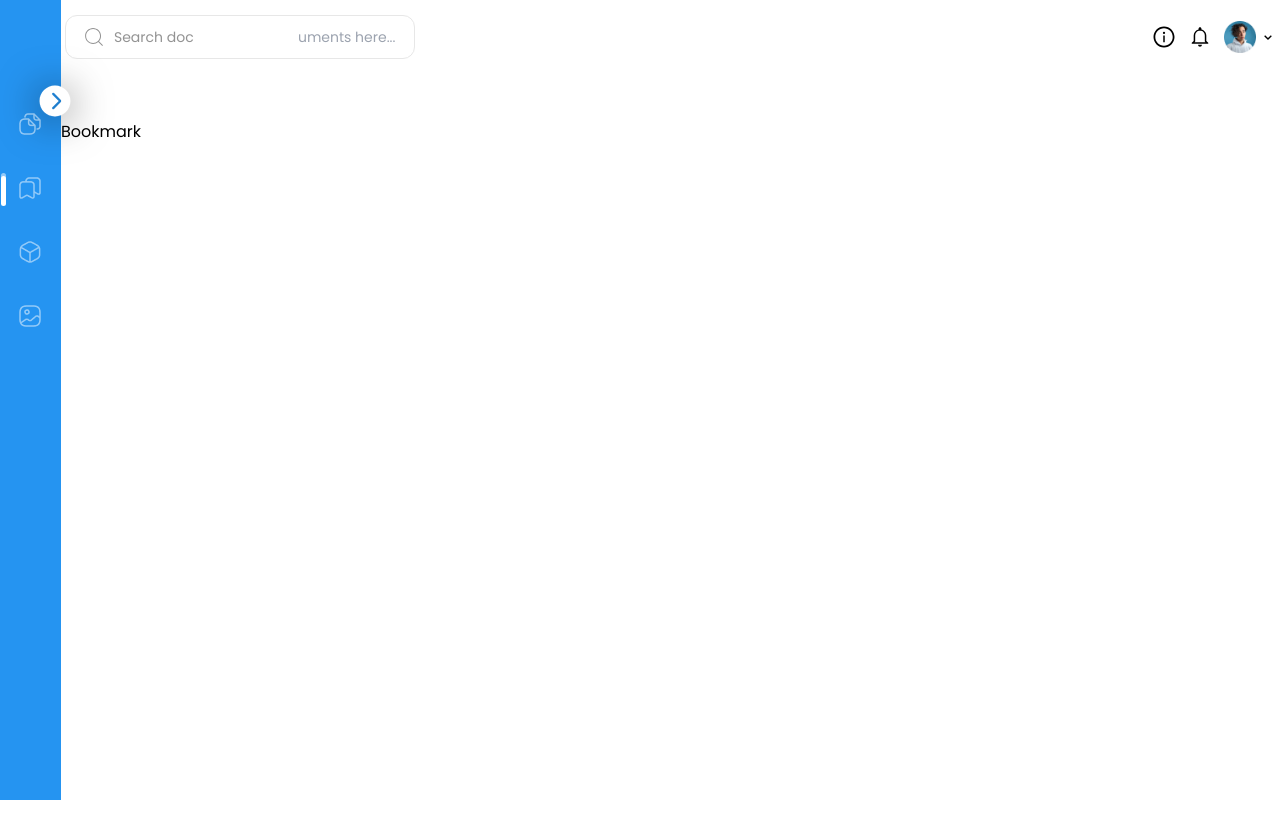
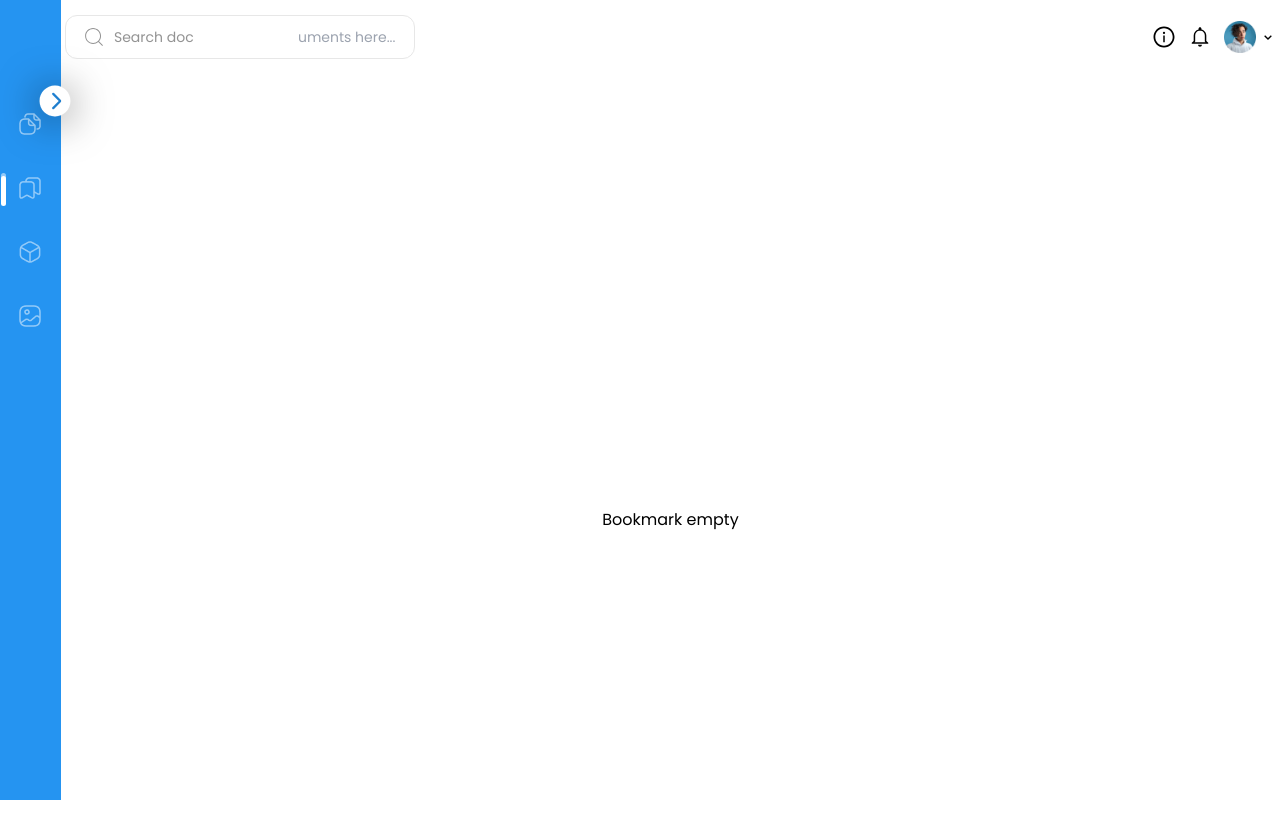
Before and after one commit to mramzannasir/ice-dashboard, a Next.js app: page /bookmark in a window 1280 px wide. Shown: the top 838 px of the page. Built offline with nearby package versions, Linux system fonts and the light colour scheme.

Commit message:
Another Done

```diff
--- a/pages/bookmark/index.jsx
+++ b/pages/bookmark/index.jsx
@@ -4,7 +4,11 @@
 const index = () => {
   return (
     <>
-      <Layout>Bookmark</Layout>
+      <Layout>
+        <div className="flex justify-center items-center h-full w-full">
+          Bookmark empty
+        </div>
+      </Layout>
     </>
   );
 };
```
